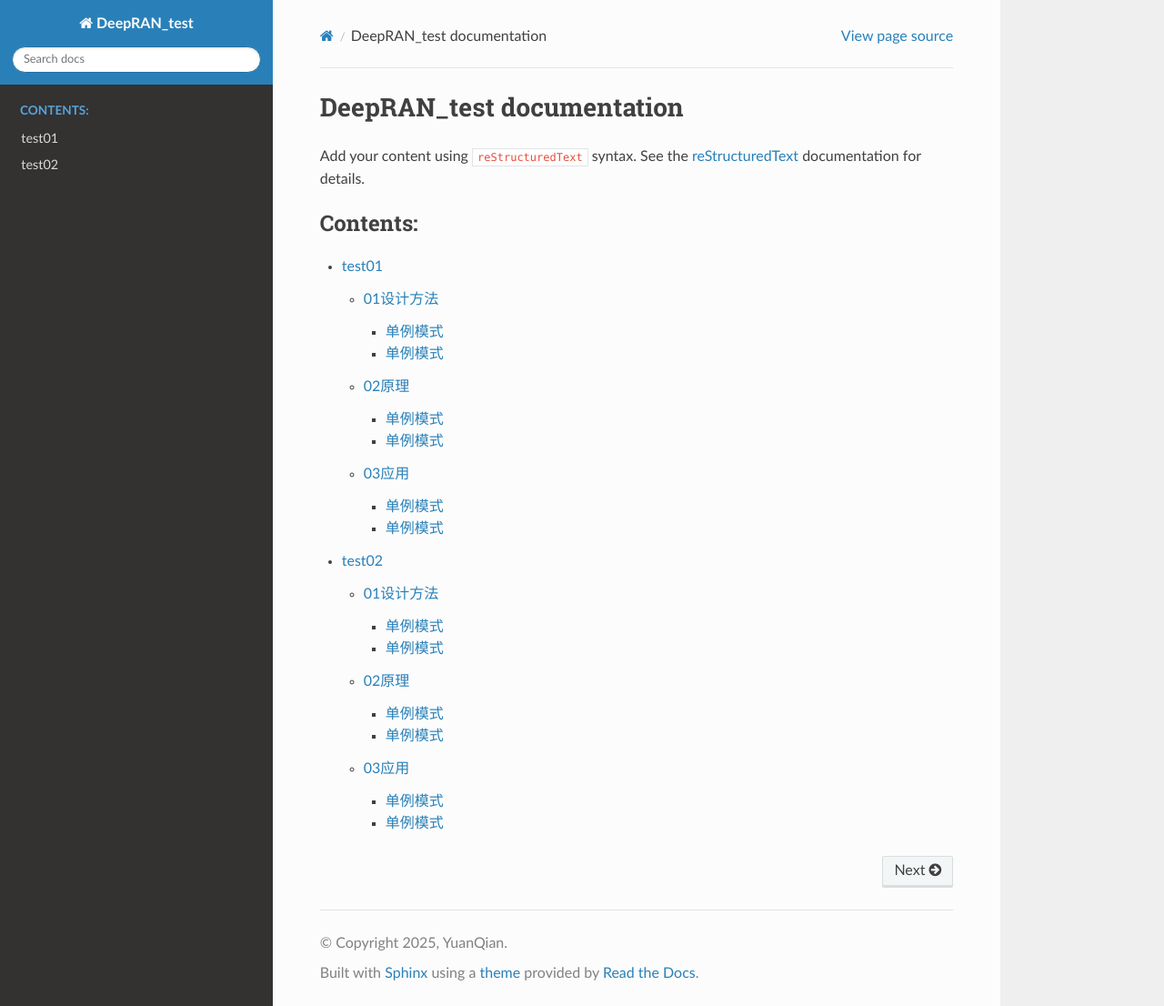
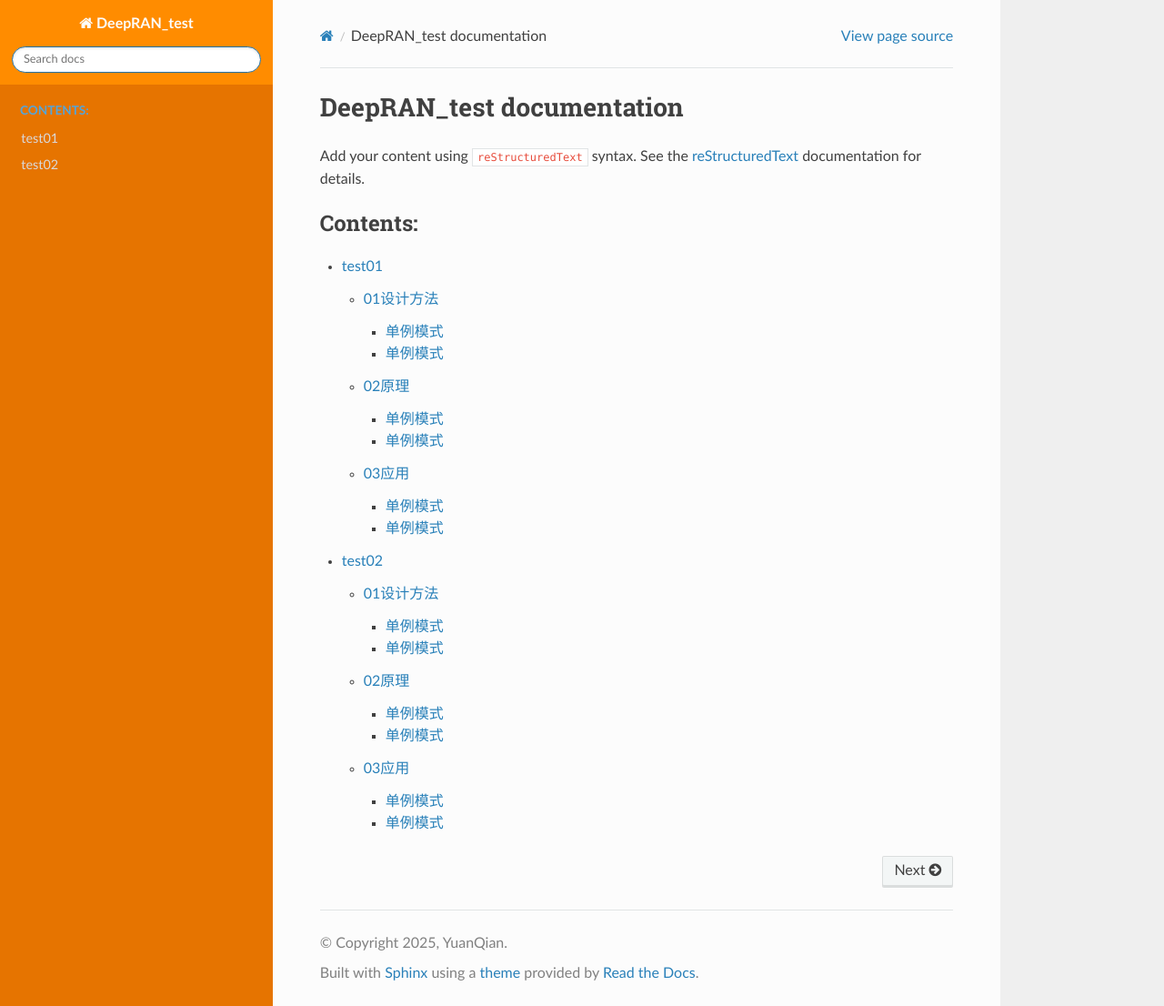
Before and after one commit to YsummerQ/SphinxDemo, a Sphinx documentation site: the page built from source/index.rst, in a window 1280 px wide and 1106 px high. Shown: the whole window at 91% size. Built offline with Sphinx 7.4.7 and the Read the Docs theme 3.1.0, drawn with Linux system fonts in a browser that asks for light colours.

Commit message:
Update conf.py

```diff
--- a/source/conf.py
+++ b/source/conf.py
@@ -29,3 +29,4 @@ exclude_patterns = []
 # html_theme = 'alabaster'
 html_theme = 'sphinx_rtd_theme'
 html_static_path = ['_static']
+html_css_files = ['custom.css']  # 加载 _static/custom.css
```
